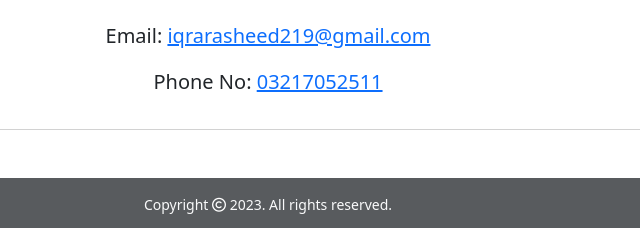
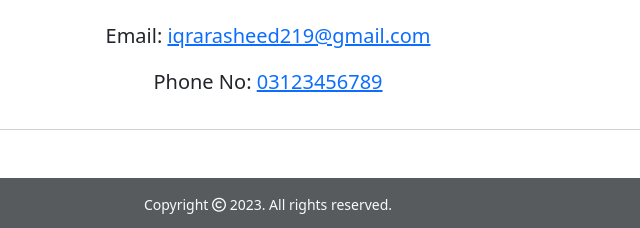
Before and after one commit to Iqra327/codsoft_2, a plain HTML site: page Portfolio-website/index.html in a window 1280 px wide. Shown: the part 3848-4076 px from the top of the page, 372-1012 px from the left. Drawn offline with nearby package versions, Linux system fonts and the light colour scheme.

Commit message:
Update index.html

```diff
--- a/Portfolio-website/index.html
+++ b/Portfolio-website/index.html
@@ -209,7 +209,7 @@
               <p class="">Feel free to get in touch with me for any inquiries, collaborations, or discussions. I'm always open to connecting with fellow creators and professionals.</p>
               <button class="border-1 px-3 py-2 button-hover mt-3"><a href="Assets/Iqra's Resume.pdf" target="_blank" class="download-btn text-decoration-none" download >Download CV</a></button>
               <p class="mt-4 fs-5 ">Email: <a href="mailto:iqrarasheed219@gmail.com">iqrarasheed219@gmail.com</a></p>
-              <p class="fs-5">Phone No: <a href="tel:03217052511">03217052511</a></p>
+              <p class="fs-5">Phone No: <a href="tel:03123456789">03123456789</a></p>
             </div>
           </div>
         </div>
```
